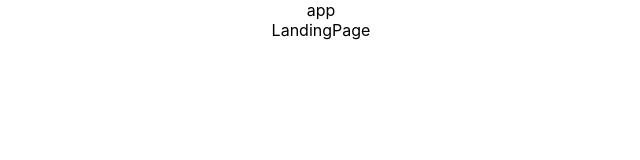
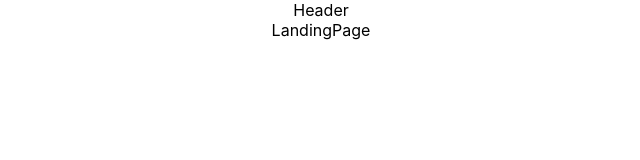
Before and after one commit to HWAHAEBANG/improved-todo-list, a React (Create React App) app: page / in a window 1280 px wide. Shown: the top 160 px of the page, without its empty margins (319-959 px from the left). Built offline with nearby package versions, Linux system fonts and the light colour scheme.

Commit message:
feat: header컴포넌트 생성

```diff
--- a/src/App.tsx
+++ b/src/App.tsx
@@ -1,10 +1,11 @@
 import './App.css';
 import { Outlet } from 'react-router-dom';
+import Header from './components/common/Header';
 
 function App() {
   return (
     <div className="App">
-      app
+      <Header />
       <Outlet />
     </div>
   );
--- /dev/null
+++ b/src/components/common/Header.tsx
@@ -0,0 +1,5 @@
+const Header = () => {
+  return <div>Header</div>;
+};
+
+export default Header;
```
